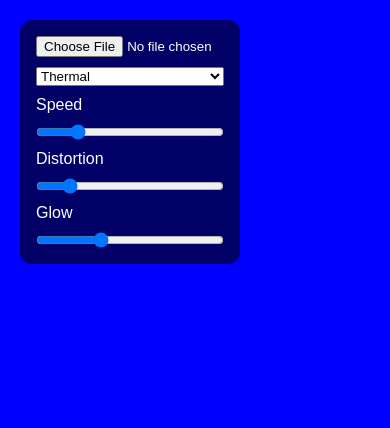
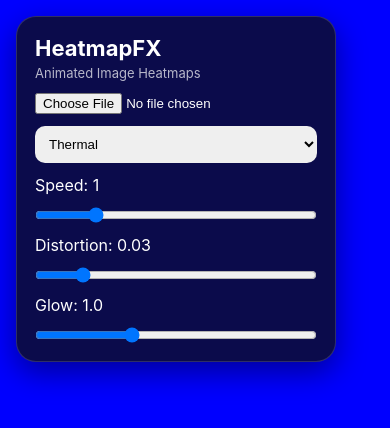
Before and after one commit to DeeprajNaik28/animated-heatmap-generator, a React (Vite) app: page / in a window 390 px wide. Shown: the top 428 px of the page. Built offline with nearby package versions, Linux system fonts and the light colour scheme.

Commit message:
Improve UI with glassmorphism and responsive controls

```diff
--- a/src/App.jsx
+++ b/src/App.jsx
@@ -42,22 +42,49 @@ function App() {
     >
 
       <div
+        className="control-panel"
         style={{
           position: "absolute",
           zIndex: 10,
-          top: 20,
-          left: 20,
+          top: "16px",
+          left: "16px",
+          width: "min(320px, 90vw)",
           display: "flex",
           flexDirection: "column",
-          gap: "10px",
-          background: "rgba(0,0,0,0.6)",
-          padding: "16px",
-          borderRadius: "12px",
+          gap: "12px",
+          padding: "18px",
+          borderRadius: "20px",
+          background: "rgba(15,15,15,0.75)",
+          backdropFilter: "blur(15px)",
+          border: "1px solid rgba(255,255,255,0.15)",
           color: "white",
-          width: "220px",
-          fontFamily: "sans-serif"
+          fontFamily: "Inter, sans-serif",
+          boxShadow: "0 10px 30px rgba(0,0,0,0.4)"
         }}
       >
+
+        <div>
+
+          <h2
+            style={{
+              margin: 0,
+              fontSize: "22px"
+            }}
+          >
+            HeatmapFX
+          </h2>
+
+          <p
+            style={{
+              marginTop: "4px",
+              fontSize: "13px",
+              opacity: 0.7
+            }}
+          >
+            Animated Image Heatmaps
+          </p>
+
+        </div>
 
         <input
           type="file"
@@ -65,11 +92,33 @@ function App() {
           onChange={handleUpload}
         />
 
+        {image && (
+
+          <img
+            src={image}
+            alt="preview"
+            style={{
+              width: "100%",
+              height: "140px",
+              objectFit: "cover",
+              borderRadius: "12px",
+              border: "1px solid rgba(255,255,255,0.1)"
+            }}
+          />
+
+        )}
+
         <select
           value={preset}
           onChange={(e) =>
             setPreset(e.target.value)
           }
+          style={{
+            padding: "10px",
+            borderRadius: "10px",
+            border: "none",
+            outline: "none"
+          }}
         >
 
           <option value="thermal">
@@ -95,7 +144,7 @@ function App() {
         </select>
 
         <label>
-          Speed
+          Speed: {speed}
         </label>
 
         <input
@@ -114,7 +163,7 @@ function App() {
         />
 
         <label>
-          Distortion
+          Distortion: {distortion.toFixed(2)}
         </label>
 
         <input
@@ -133,7 +182,7 @@ function App() {
         />
 
         <label>
-          Glow
+          Glow: {glow.toFixed(1)}
         </label>
 
         <input
--- a/src/index.css
+++ b/src/index.css
@@ -11,3 +11,20 @@ body,
   height: 100%;
   overflow: hidden;
 }
+
+input[type="range"] {
+  width: 100%;
+}
+
+input,
+select {
+  width: 100%;
+}
+
+@media (max-width: 768px) {
+
+  .control-panel {
+    width: calc(100vw - 32px);
+  }
+
+}
```
Lines whose indentation alone changed are shown as unchanged.
